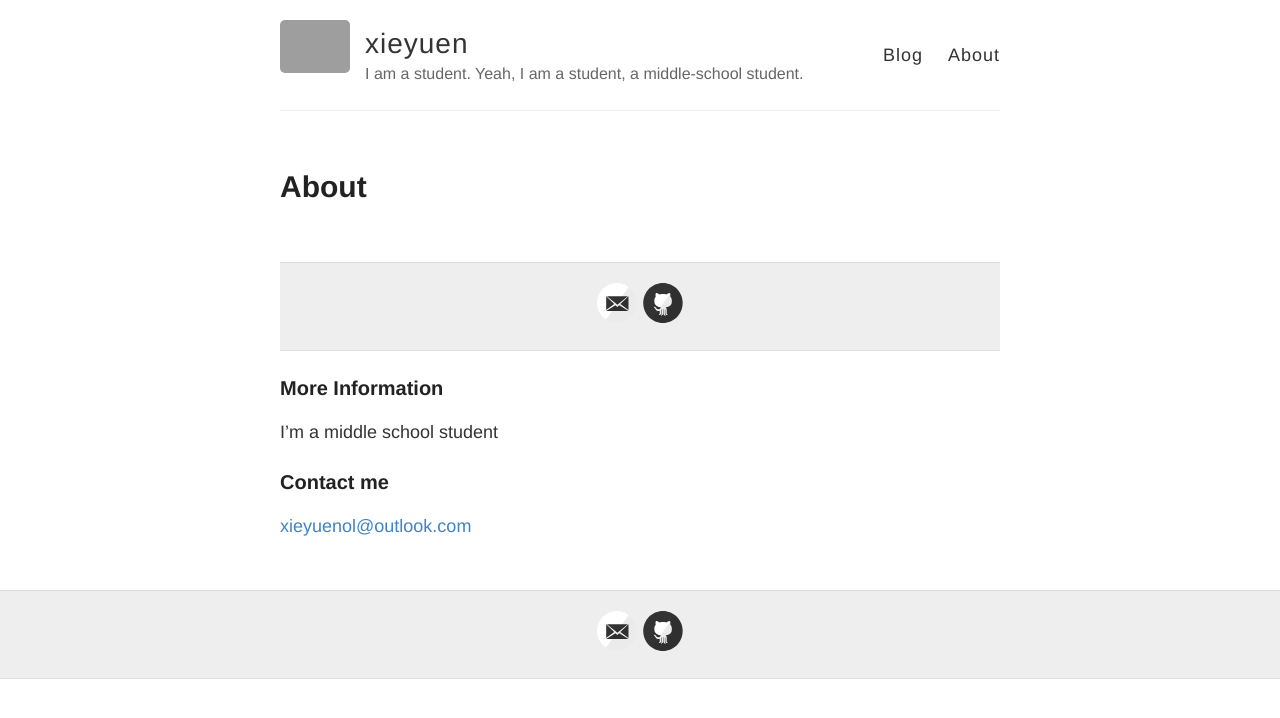
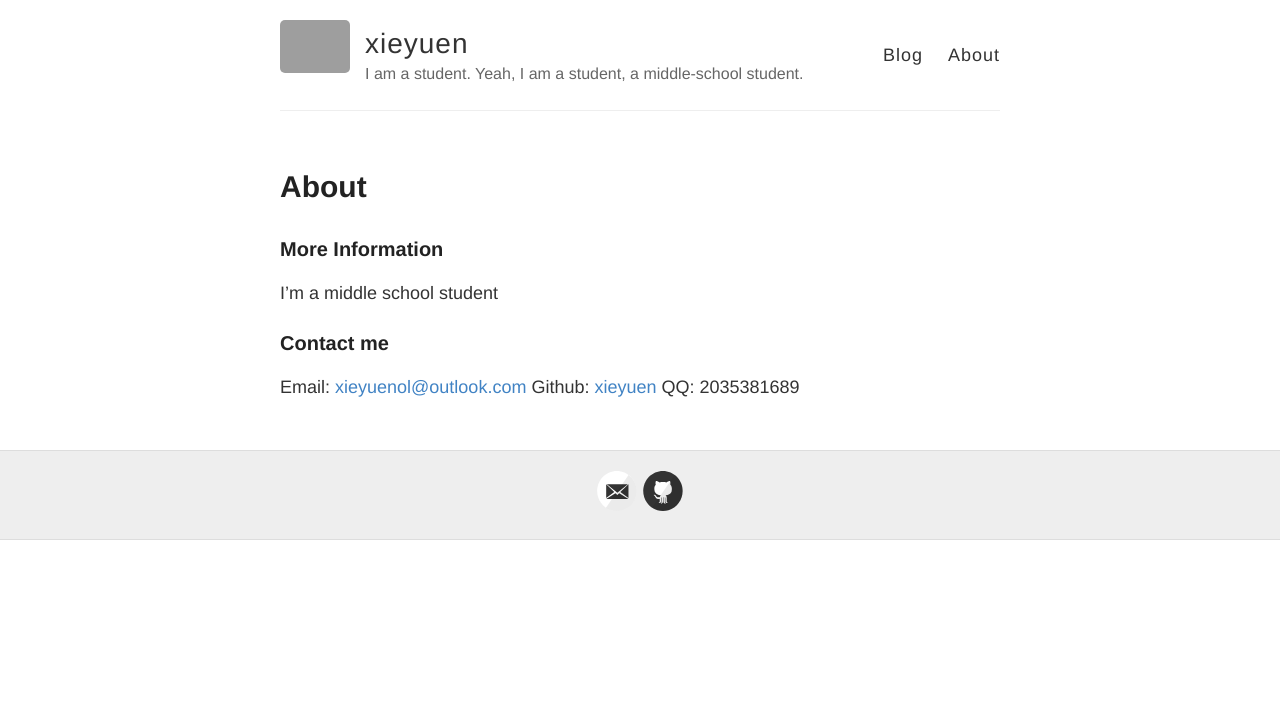
Before and after one commit to xieyuen/xieyuen.github.io, a Jekyll site: the page built from about.md, in a window 1280 px wide. Shown: the top 718 px of the page. Built offline with Jekyll 4.4.1, drawn with Linux system fonts in a browser that asks for light colours; grey boxes are pictures that could not be loaded.

Commit message:
Update about.md

```diff
--- a/about.md
+++ b/about.md
@@ -3,18 +3,6 @@ layout: page
 title: About
 permalink: /about/
 ---
-
-<html>
-  <body>
-    <div class="wrapper-footer">
-      <div class="container">
-        <footer class="footer">
-          {% include svg-icons.html %}
-        </footer>
-      </div>
-    </div>
-  </body>
-</html>
 
 ### More Information
 
@@ -22,4 +10,6 @@ I’m a middle school student
 
 ### Contact me
 
-[xieyuenol@outlook.com](<mailto:xieyuenol@outlook.com>)
+Email: [xieyuenol@outlook.com](<mailto:xieyuenol@outlook.com>)
+Github: [xieyuen](<https://github.com/xieyuen>)
+QQ: 2035381689
```
